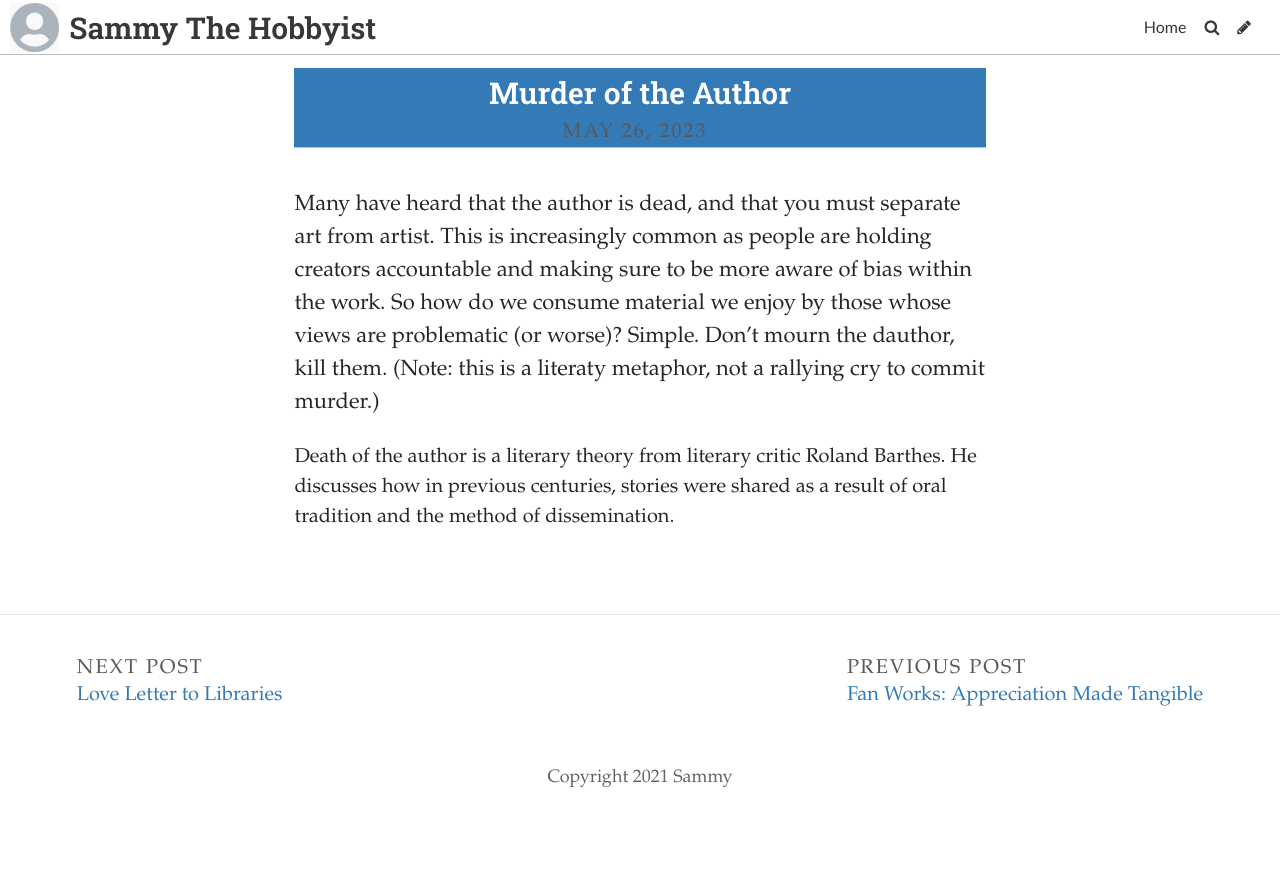
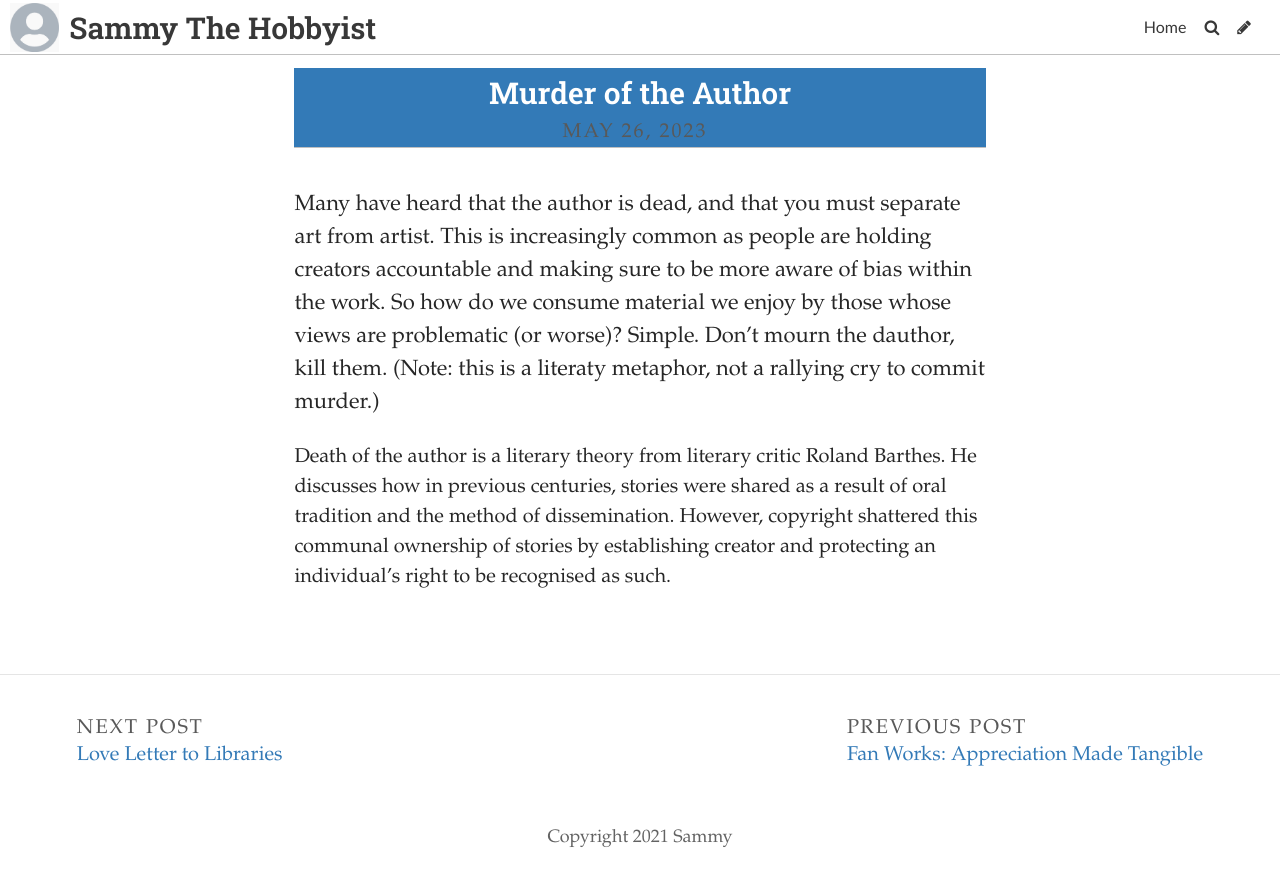
Before and after one commit to SammySpinsAYarn/Blog, a Jekyll site: the page built from _posts/2023-05-18-need-to-think-of-titles.md, in a window 1280 px wide. Shown: the top 886 px of the page. Built offline with Jekyll 4.4.1, drawn with Linux system fonts in a browser that asks for light colours; some web fonts are replaced.

Commit message:
Update Post “2023-05-18-need-to-think-of-titles”

```diff
--- a/_posts/2023-05-18-need-to-think-of-titles.md
+++ b/_posts/2023-05-18-need-to-think-of-titles.md
@@ -7,4 +7,4 @@
 ---
 M﻿any have heard that the author is dead, and that you must separate art from artist. This is increasingly common as people are holding creators accountable and making sure to be more aware of bias within the work. So how do we consume material we enjoy by those whose views are problematic (or worse)? Simple. Don't mourn the dauthor, kill them. (Note: this is a literaty metaphor, not a rallying cry to commit murder.)
 
-D﻿eath of the author is a literary theory from literary critic Roland Barthes. He discusses how in previous centuries, stories were shared as a result of oral tradition and the method of dissemination.
+D﻿eath of the author is a literary theory from literary critic Roland Barthes. He discusses how in previous centuries, stories were shared as a result of oral tradition and the method of dissemination. However, copyright shattered this communal ownership of stories by establishing creator and protecting an individual's right to be recognised as such.
```
